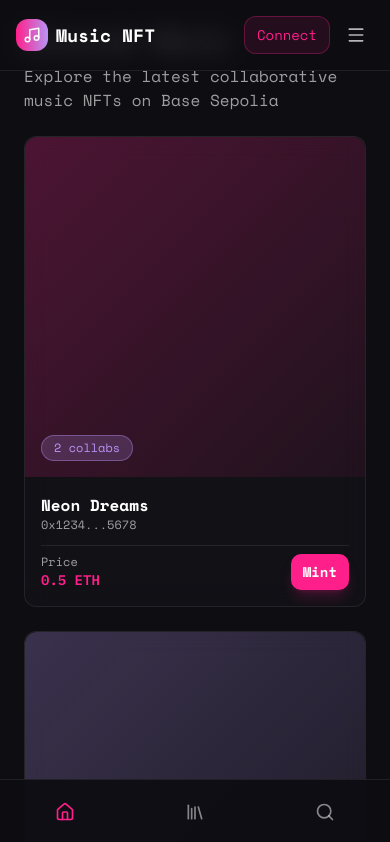
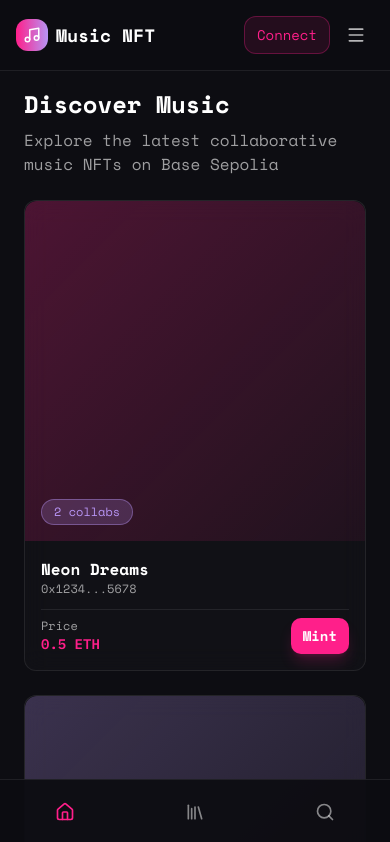
Before and after one commit to IanoNjuguna/two-rivers, a Next.js app: page / in a window 390 px wide. Shown: the top 842 px of the page. Built offline with nearby package versions, Linux system fonts and the light colour scheme.

Commit message:
fix: add padding to main content for proper header spacing\n\nEnsure proper spacing between fixed header and main content on all screen sizes.

```diff
--- a/app/page.tsx
+++ b/app/page.tsx
@@ -184,7 +184,7 @@ export default function Dashboard() {
       </header>
 
       {/* Main Layout */}
-      <div className="flex flex-1 pt-0 lg:pt-16">
+      <div className="flex flex-1 pt-16 lg:pt-16">
         {/* Desktop Sidebar */}
         <aside className="hidden lg:flex w-64 border-r border-white/[0.08] fixed left-0 top-16 h-[calc(100vh-64px)] flex-col" style={{ backgroundColor: 'rgba(13, 13, 18, 0.5)' }}>
           <nav className="flex flex-col p-4 gap-2 overflow-y-auto flex-1">
```
